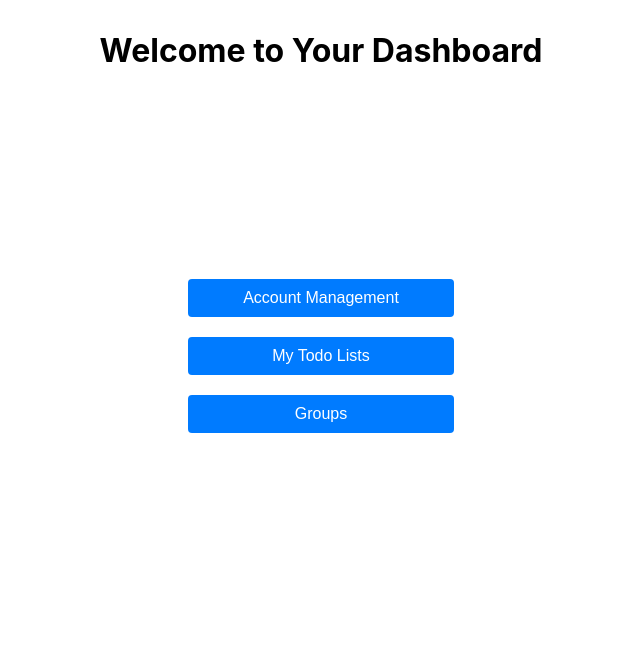
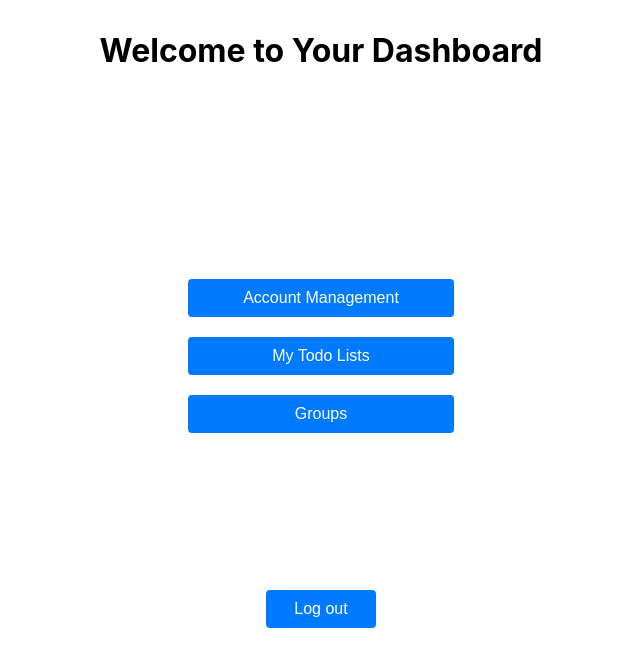
Before and after one commit to Exylus/collaborative-todolist, a React (Create React App) app in the folder client/: page / in a window 1280 px wide. Shown: the top 666 px of the page, without its empty margins (319-959 px from the left). Built offline with nearby package versions, Linux system fonts and the light colour scheme; sample sign-in values are in the browser's storage.

Commit message:
Update dashboard.jsx

```diff
--- a/client/src/components/dashboard.jsx
+++ b/client/src/components/dashboard.jsx
@@ -18,6 +18,11 @@ const Dashboard = () => {
         navigate('/groups');
     };
 
+    const handleLogout = () => {
+        localStorage.removeItem('token');
+        navigate('/')
+    }
+
     return (
         <div className="dashboard-container">
             <h1>Welcome to Your Dashboard</h1>
@@ -26,6 +31,7 @@ const Dashboard = () => {
                 <button onClick={handleMyTodoLists}>My Todo Lists</button>
                 <button onClick={handleGroups}>Groups</button>
             </div>
+            <button className='logout-button' onClick={() => handleLogout()}>Log out</button>
         </div>
     );
 };
```
